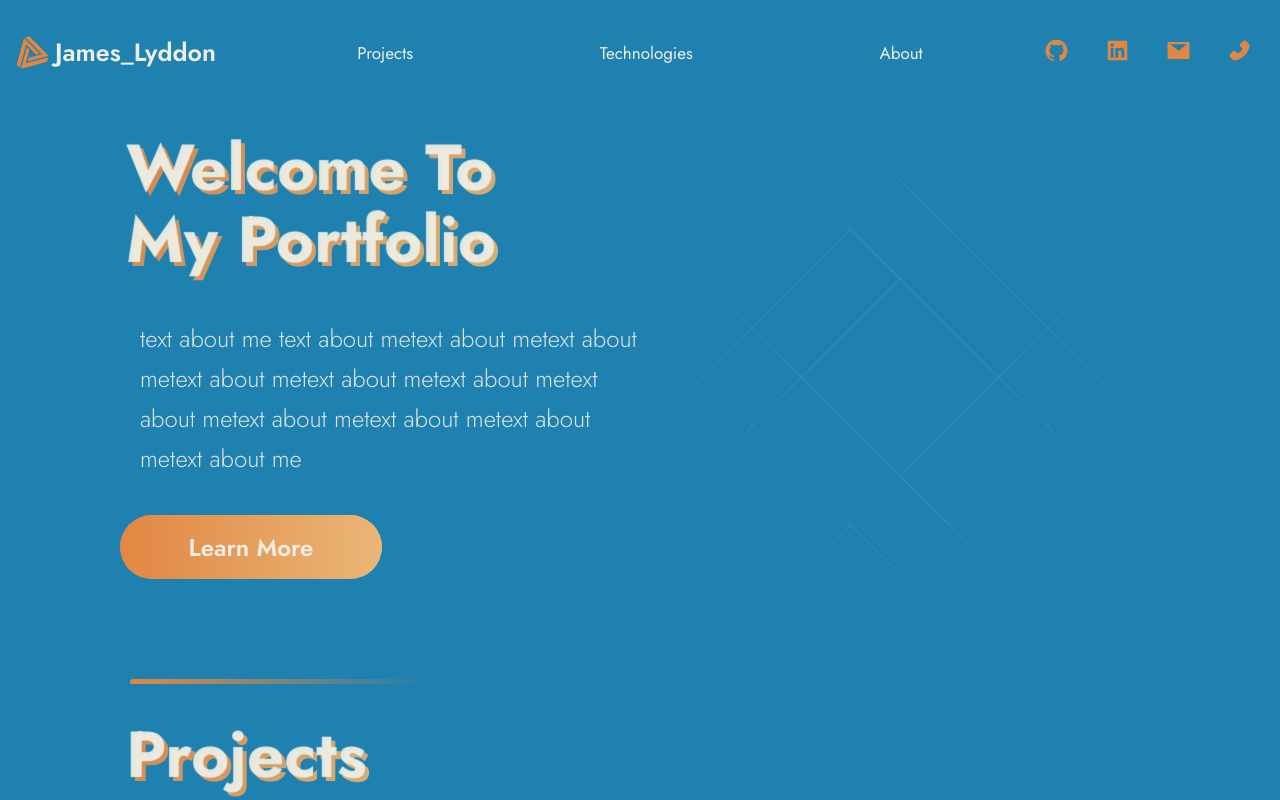
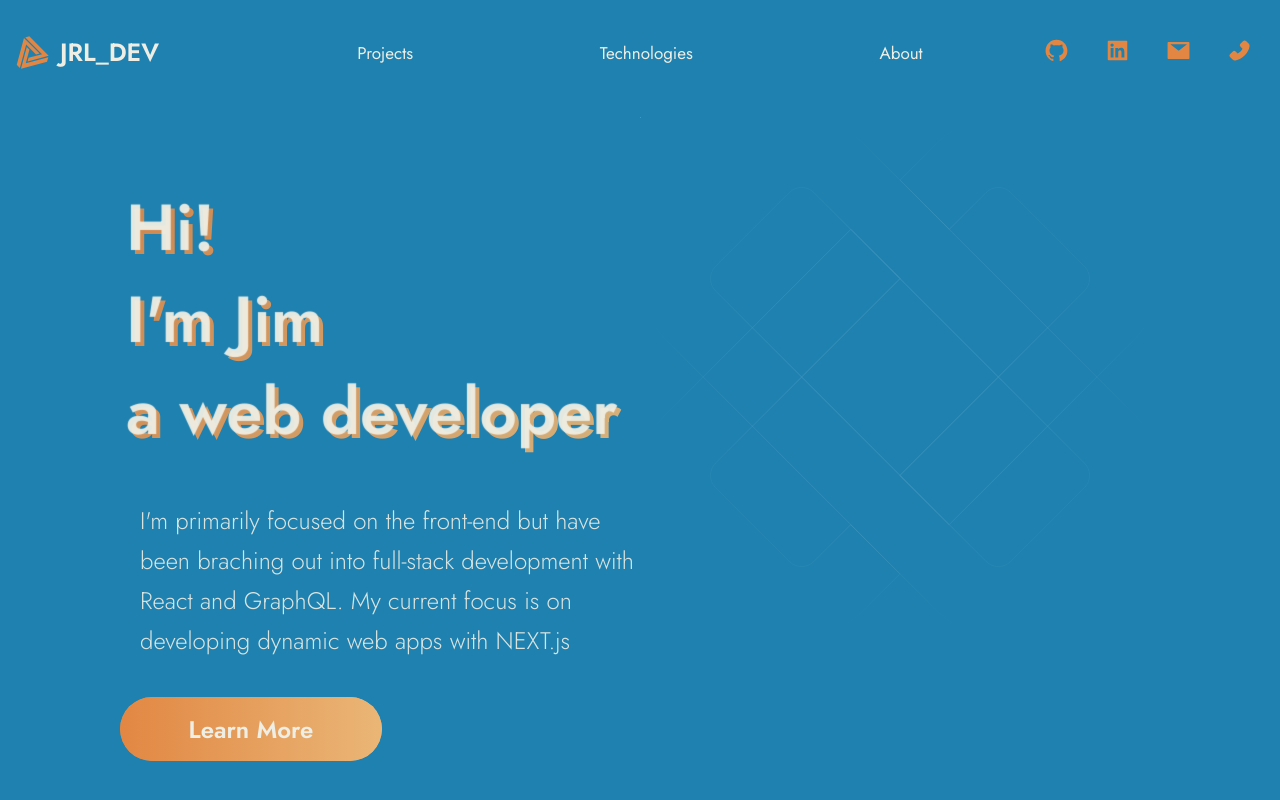
Before and after one commit to JamesLyddon/portfolio, a Next.js app: page / in a window 1280 px wide. Shown: the top 800 px of the page. Built offline with nearby package versions, Linux system fonts and the light colour scheme; a web font is replaced by a local one.

Commit message:
additional styling added

```diff
--- a/src/components/Footer/Footer.js
+++ b/src/components/Footer/Footer.js
@@ -23,7 +23,7 @@ import {
 const Footer = () => {
   return (
     <FooterWrapper>
-      <Slogan>Get in touch</Slogan>
+      <Slogan>reach out</Slogan>
       <Div3>
         <SocialContainer>
           <SocialIcons href="https://github.com/JamesLyddon">
--- a/src/components/Footer/FooterStyles.js
+++ b/src/components/Footer/FooterStyles.js
@@ -90,7 +90,7 @@ export const CompanyContainer = styled.div`
 `;
 
 export const Slogan = styled.p`
-  color: rgba(255, 255, 255, 0.5);
+  color: #eeeee4;
   min-width: 280px;
   letter-spacing: 0.02em;
   font-size: 18px;
--- a/src/components/Header/Header.js
+++ b/src/components/Header/Header.js
@@ -45,7 +45,7 @@ const Header = () => (
           <Icon>
             <GiMoebiusTriangle />
           </Icon>
-          <Span>James_Lyddon</Span>
+          <Span>JRL_DEV</Span>
         </a>
       </Link>
     </Div1>
--- a/src/components/Header/HeaderStyles.js
+++ b/src/components/Header/HeaderStyles.js
@@ -31,6 +31,7 @@ export const Div2 = styled.div`
   display: flex;
   justify-content: space-around;
   align-items: center;
+
   @media ${(props) => props.theme.breakpoints.sm} {
     grid-area: 2 / 2 / 3 / 5;
   }
@@ -53,8 +54,9 @@ export const NavLink = styled.a`
   color: #eeeee4;
   transition: 0.4s ease;
   &:hover {
+    font-weight: bold;
     color: #fff;
-    opacity: 1;
+    font-size: 2rem;
     cursor: pointer;
   }
   @media ${(props) => props.theme.breakpoints.sm} {
@@ -114,9 +116,10 @@ export const SocialIcons = styled.a`
   transition: 0.3s ease;
   color: color: #e28743;
   border-radius: 50px;
+  margin: 0 0.5rem;
   padding: 8px;
   &:hover {
-    background-color: #212d45;
+    background-color: #eeeee4;
     transform: scale(1.2);
     cursor: pointer;
   }
@@ -124,9 +127,15 @@ export const SocialIcons = styled.a`
 
 export const Span = styled.span`
   color: #eeeee4;
+  transition: 0.3s ease;
   font-size: 2.5rem;
   font-weight: 600;
-  margin-left: 0.5rem;
+  margin-left: 1rem;
+  &:hover {
+    color: #fff;
+    transform: scale(1.1);
+    cursor: pointer;
+  }
   @media ${(props) => props.theme.breakpoints.sm} {
     font-size: 2rem;
   }
--- a/src/components/Hero/Hero.js
+++ b/src/components/Hero/Hero.js
@@ -12,13 +12,14 @@ const Hero = () => (
   <Section row nopadding>
     <LeftSection>
       <SectionTitle main center>
-        Welcome To <br />
-        My Portfolio
+        Hi!
+        <br />
+        I'm Jim <br />a web developer
       </SectionTitle>
       <SectionText>
-        text about me text about metext about metext about metext about metext
-        about metext about metext about metext about metext about metext about
-        metext about me
+        I'm primarily focused on the front-end but have been braching out into
+        full-stack development with React and GraphQL. My current focus is on
+        developing dynamic web apps with NEXT.js
       </SectionText>
       <Button onClick={() => (window.location = "https://google.com")}>
         Learn More
--- a/src/components/Hero/HeroStyles.js
+++ b/src/components/Hero/HeroStyles.js
@@ -1,7 +1,9 @@
-import styled from 'styled-components';
+import styled from "styled-components";
 
 export const LeftSection = styled.div`
+  margin-top: 5rem;
   width: 100%;
+  height: 80vh;
   @media ${(props) => props.theme.breakpoints.sm} {
     width: 80%;
     display: flex;
--- a/src/styles/GlobalComponents/index.js
+++ b/src/styles/GlobalComponents/index.js
@@ -25,11 +25,11 @@ export const Section = styled.section`
 `;
 
 export const SectionTitle = styled.h2`
-  font-weight: 800;
+  font-weight: 600;
   margin-left: 1rem;
   text-shadow: -4px -4px 1px rgba(238, 238, 228, 0.95);
   font-size: ${(props) => (props.main ? "65px" : "56px")};
-  line-height: ${(props) => (props.main ? "72px" : "56px")};
+  line-height: ${(props) => (props.main ? "92px" : "56px")};
   width: max-content;
   max-width: 100%;
 
```
